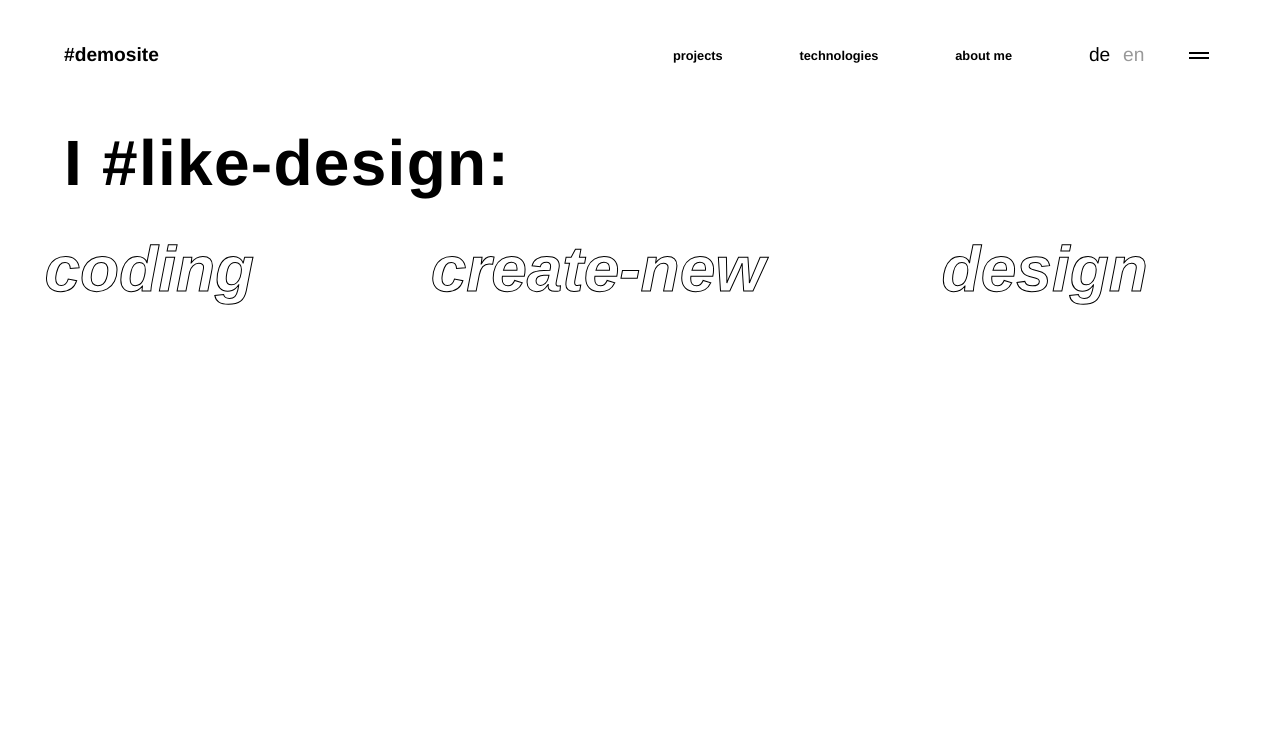
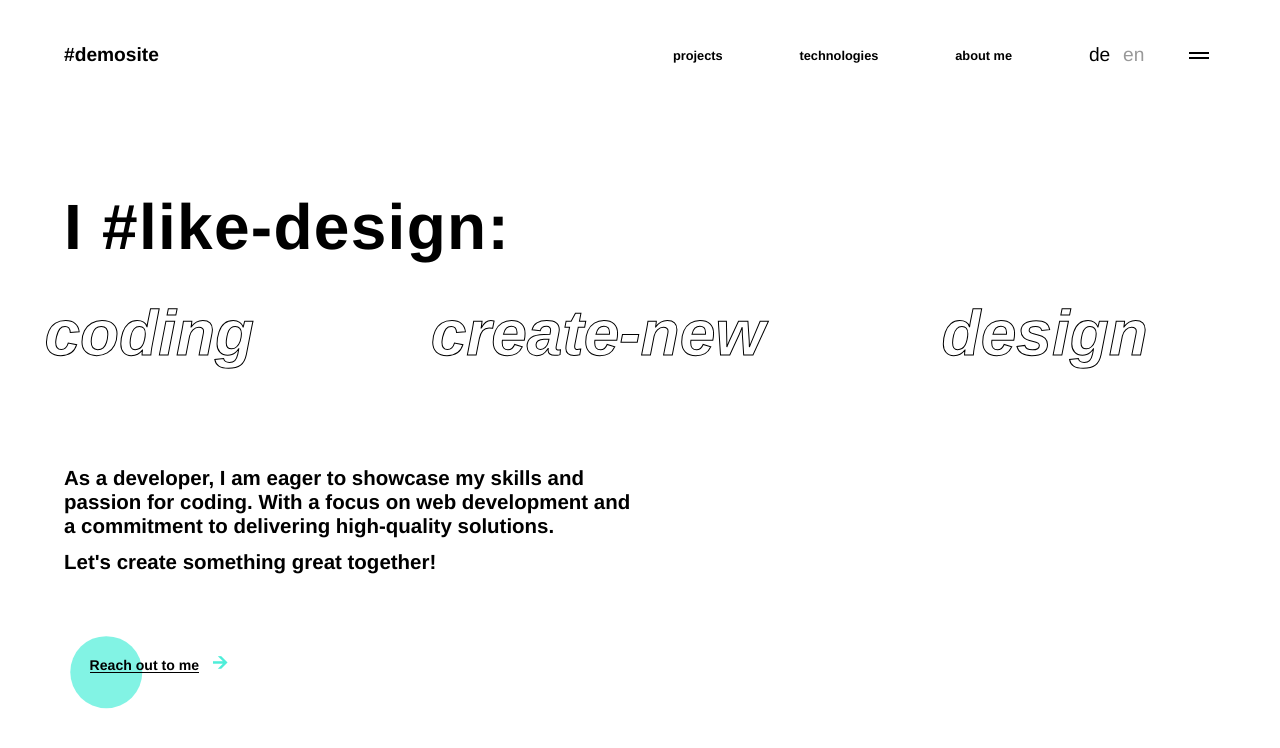
Before and after one commit to Kleinrad/PortfolioKleinrad, a Vue app: page / in a window 1280 px wide. Shown: the top 748 px of the page. Built offline with nearby package versions, Linux system fonts and the light colour scheme.

Commit message:
➕ banner contact

```diff
--- a/src/components/CursorDot.vue
+++ b/src/components/CursorDot.vue
@@ -96,7 +96,7 @@ export default {
 .cursor-pointer {
     background-color: var(--primary-color) !important;
     mix-blend-mode: multiply !important;
-    transform: scale(2.5) translate(-18.75%, -18.75%) !important;
+    transform: scale(2.2) translate(-22.5%, -22.5%) !important;
 }
 
 </style>
--- a/src/components/Header/HeaderLang.vue
+++ b/src/components/Header/HeaderLang.vue
@@ -30,9 +30,14 @@ export default {
   cursor: default;
 }
 
+.header_language > span:hover {
+  opacity: 0.8;
+}
+
 .not_selected {
   opacity: 0.4;
   cursor: pointer !important;
+  transition: 0.1s;
 }
 
 </style>
--- /dev/null
+++ b/src/components/Home/BannerConact.vue
@@ -0,0 +1,127 @@
+<template>
+    <div class="banner_contact" @mouseover="onHover" @mouseleave="onLeave">
+        <span :class="{
+            'hover_circle': hover,
+            'circle': true,
+        }"></span>
+        <span :class="{
+            'hover_text': hover
+        }">Reach out to me</span>
+        <span :class="{
+            'hover_arrow': hover,
+            'arrow': true,
+        }">&#129130;</span>
+    </div>
+
+</template>
+
+<script>
+export default {
+    name: "BannerContact",
+    data() {
+        return {
+            hover: true,
+        };
+    },
+    mounted() {
+    },
+    methods: {
+        onHover() {
+            this.hover = true;
+            console.log("hover");
+        },
+        onLeave(){
+            this.hover = false;
+            console.log("leave");
+        },
+    },
+};
+</script>
+
+<style scoped>
+.banner_contact {
+    position: absolute;
+    margin-top: 5vw;
+    margin-left: 7vw;
+
+    display: flex;
+    align-items: center;
+
+    font-size: 1.1vw;
+    font-weight: 700;
+}
+
+.circle{
+    content: "";
+    position: absolute;
+    z-index: -1;
+    width: 7vw;
+    height: 7vw;
+    border-radius: 50%;
+    opacity: 0.7;
+    background-color: var(--primary-color);
+    transform: translate(-30%, 10%);
+    transition: 1s ease;
+}
+
+.arrow{
+    font-size: 1.5vw;
+    margin-left: 1vw;
+    transition: 0.2;
+}
+
+
+.hover_text {
+    position: relative;
+    transition: 0.2s ease;
+}
+.hover_text::after {
+    content: "";
+    position: absolute;
+    bottom: 0;
+    left: 0;
+    width: 0;
+    height: 1px;
+    background-color: black;
+    animation: underline 0.5s ease forwards;
+}
+
+.hover_circle {
+    transform: scale(.8) translate(-40%, 10%);;
+}
+
+.hover_arrow {
+    animation: arrow 0.5s ease forwards;
+}
+
+@keyframes arrow {
+    0% {
+        transform: translate3d(0, 0, 0);
+        opacity: 1;
+    }
+    49% {
+        transform: translate3d(0.5vw, 0, 0.5vw);
+        color: black;
+        opacity: 0;
+    }
+    50% {
+        color: var(--primary-color);
+        opacity: 0;
+        transform: translate3d(-0.5vw, 0, -0.5vw);
+    }
+    100% {
+        transform: translate3d(0, 0, 0);
+        color: var(--primary-color);
+        opacity: 1;
+    }
+}
+
+@keyframes underline {
+    0% {
+        width: 0%;
+    }
+    100% {
+        width: 100%;
+    }
+}
+</style>
--- a/src/components/Home/HomeBanner.vue
+++ b/src/components/Home/HomeBanner.vue
@@ -2,12 +2,18 @@
     <div class="banner_wrapper">
         <HomeTyping/>
         <HomeCarousel/>
+        <div class="banner_text">
+            <span>As a developer, I am eager to showcase my skills and passion for coding. With a focus on web development and a commitment to delivering high-quality solutions.</span>
+            <span>Let's create something great together!</span>
+        </div>
+        <BannerConact/>
     </div>
 </template>
 
 <script>
 import HomeTyping from "@/components/Home/HomeTyping.vue";
 import HomeCarousel from "@/components/Home/HomeCarousel.vue";
+import BannerConact from "@/components/Home/BannerConact.vue";
 
 export default {
     name: "HomeBanner",
@@ -18,6 +24,7 @@ export default {
     components: {
         HomeTyping,
         HomeCarousel,
+        BannerConact,
     },
 };
 </script>
@@ -26,10 +33,27 @@ export default {
 .banner_wrapper {
     position: absolute;
     left: 0;
-    width: 100vw;
+    height: 100svh;
+    width: 100%;
     z-index: 0;
     overflow: hidden;
     background-color: #fff;
 }
 
+.banner_text{
+    width: 45vw;
+    height: 10vw;
+    display: flex;
+    flex-direction: column;
+    justify-content: center;
+    text-align: left;
+    font-weight: 700;
+    font-size: 1.6vw;
+    margin-left: 5vw;
+}
+
+.banner_text span{
+    margin: 0.5vw 0;
+}
+
 </style>
--- a/src/components/Home/HomeTyping.vue
+++ b/src/components/Home/HomeTyping.vue
@@ -79,7 +79,7 @@
     font-size: 5vw;
     letter-spacing: 0.02em;
     font-weight: bold;
-    height: 15vw;
+    height: 20vw;
     text-align: left;
     margin-bottom: 2.5vw;
     margin-left: 5vw;
```
